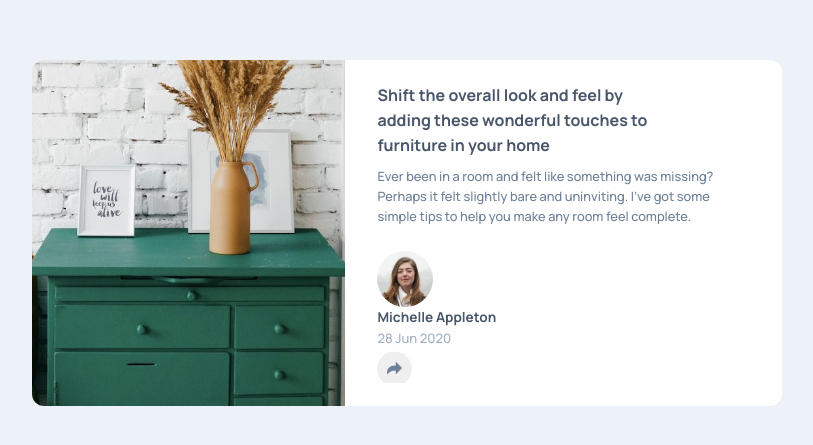
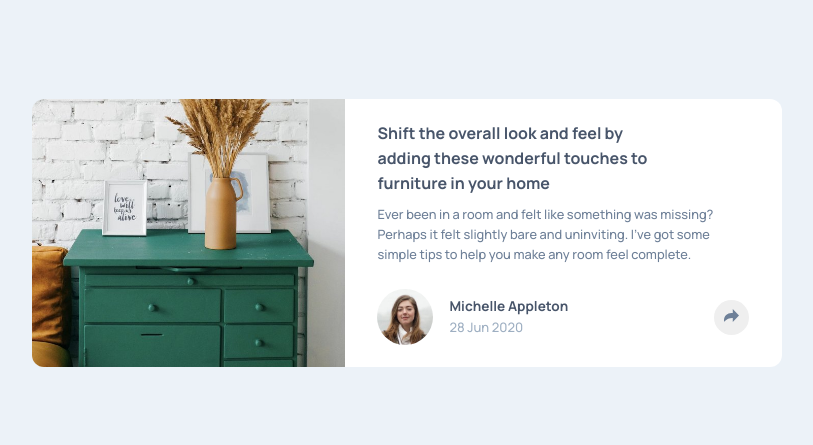
Before and after one commit to romila2003/Article-Preview-Component, a plain HTML site: page index.html in a window 1280 px wide. Shown: the part 167-612 px from the top of the page, without its empty margins (233-1046 px from the left). Drawn offline with Linux system fonts and the light colour scheme.

Commit message:
Update style.css

```diff
--- a/style.css
+++ b/style.css
@@ -71,18 +71,15 @@ article {
     height: auto;
 }
 
-figure {
+.figure {
     display: flex;
     justify-content: space-between;
     align-items: center;
 }
 
-figcaption {
+.michelle-info {
     display: flex;
     flex-direction: column;
-}
-
-.michelle-info {
     margin-right: 4em;
     line-height: 1.6em;
 }
@@ -98,7 +95,7 @@ figcaption {
 
 .btn {
     z-index: 100;
-    transform: translate(0, 10%);
+    /*transform: translate(85%, -100%);*/
 }
 
 .share-icon {
```
